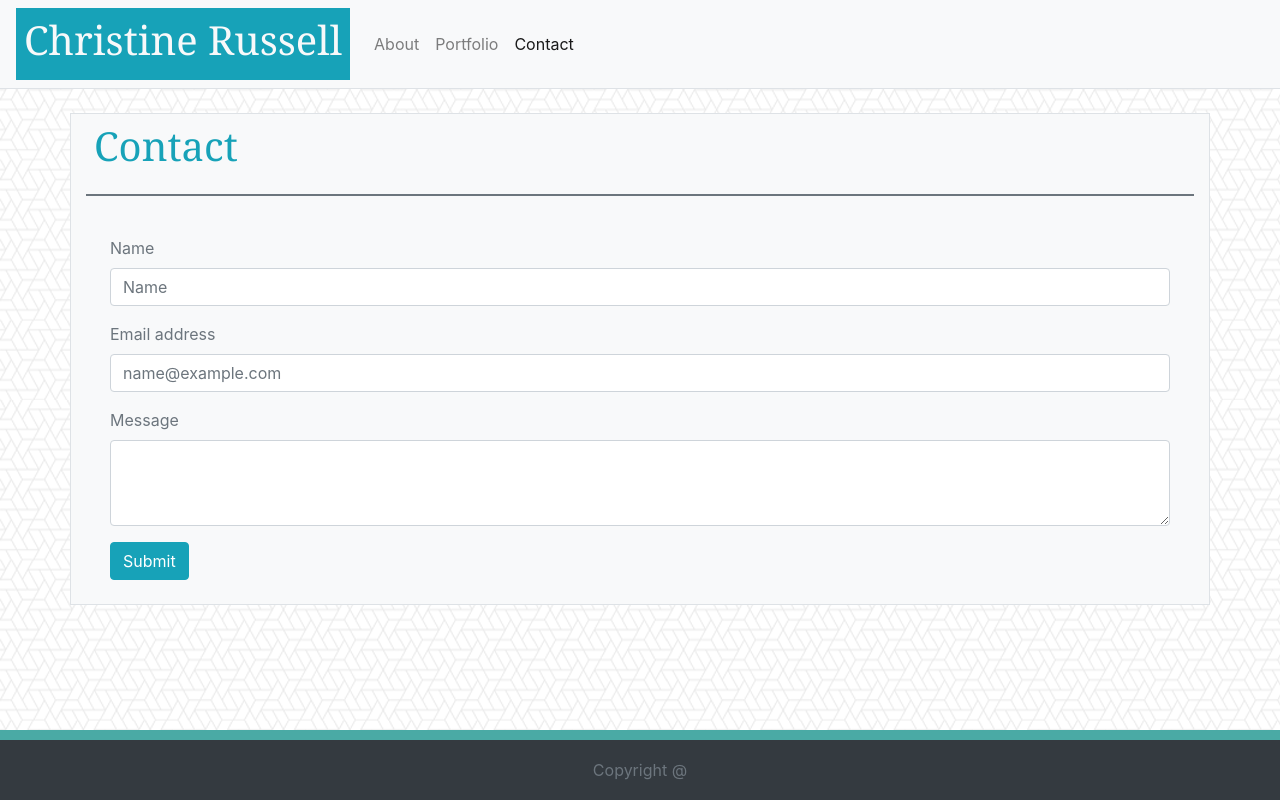
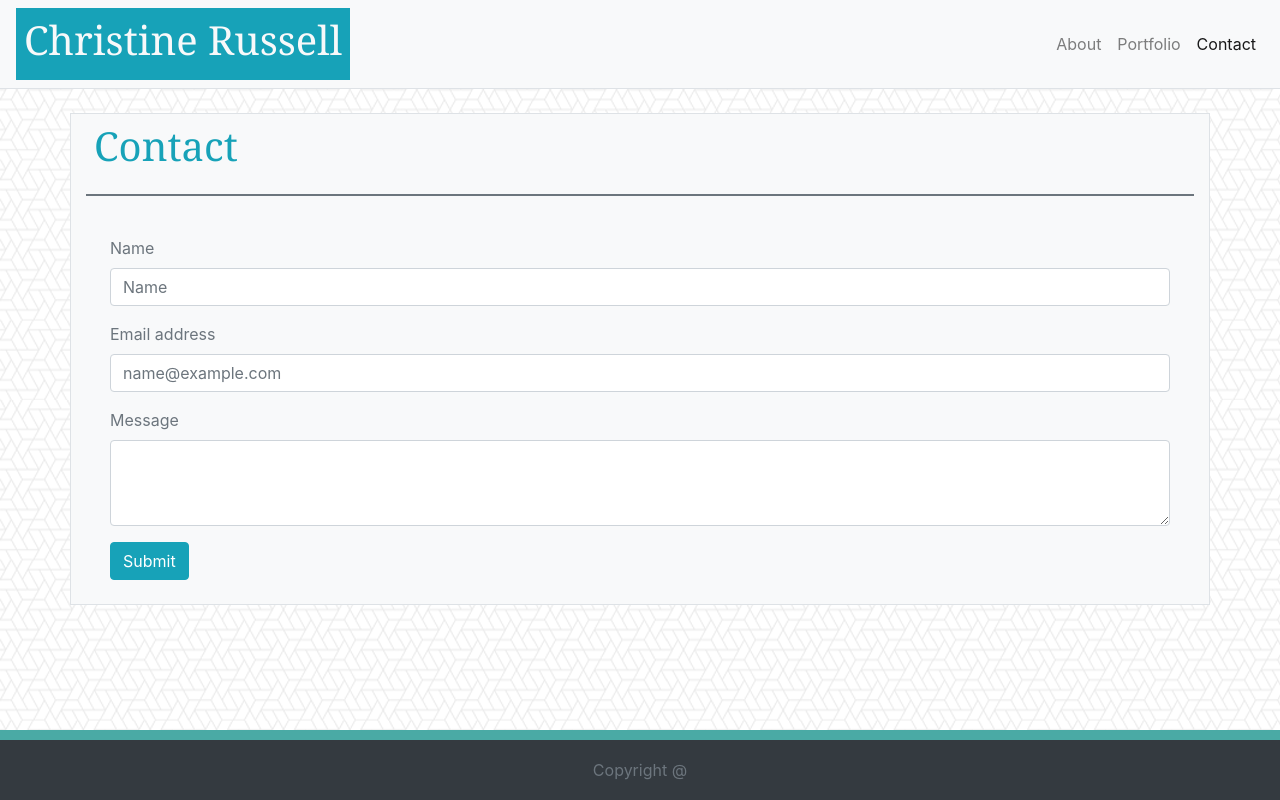
Before and after one commit to crussell84/Bootstrap-Portfolio, a plain HTML site: page contact.html in a window 1280 px wide. Drawn offline with nearby package versions, Linux system fonts and the light colour scheme.

Commit message:
right-aligned nav links in navbar

```diff
--- a/contact.html
+++ b/contact.html
@@ -14,18 +14,15 @@
 </head>
 
 <body>
-  <nav class="navbar navbar-expand-lg navbar-light bg-light border-bottom">
+  <nav class="navbar navbar-expand-md navbar-light bg-light border-bottom">
     <a class="navbar-brand bg-info p-2 text-light" href="#">
       <h1>Christine Russell</h1>
     </a>
-
-    <button class="navbar-toggler" type="button" data-toggle="collapse" data-target="#navbarSupportedContent" aria-controls="navbarSupportedContent"
-      aria-expanded="false" aria-label="Toggle navigation">
+    <button class="navbar-toggler" type="button" data-toggle="collapse" data-target="#navbarItems">
       <span class="navbar-toggler-icon"></span>
     </button>
-
-    <div class="collapse navbar-collapse" id="navbarSupportedContent">
-      <ul class="navbar-nav mr-auto">
+    <div class="navbar-collapse collapse justify-content-stretch" id="navbarItems">
+      <ul class="navbar-nav ml-auto">
         <li class="nav-item">
           <a class="nav-link" href="./index.html">About
             <span class="sr-only">(current)</span>
@@ -39,9 +36,9 @@
           <a class="nav-link" href="./contact.html">Contact</a>
         </li>
       </ul>
-
     </div>
   </nav>
+
   <div class="container bg-light mt-4 mb-5 border text-secondary">
     <div class="row">
       <div class="col">
```
Also changed, not shown: index.html (+6 -8 lines), portfolio.html (+5 -8 lines).
